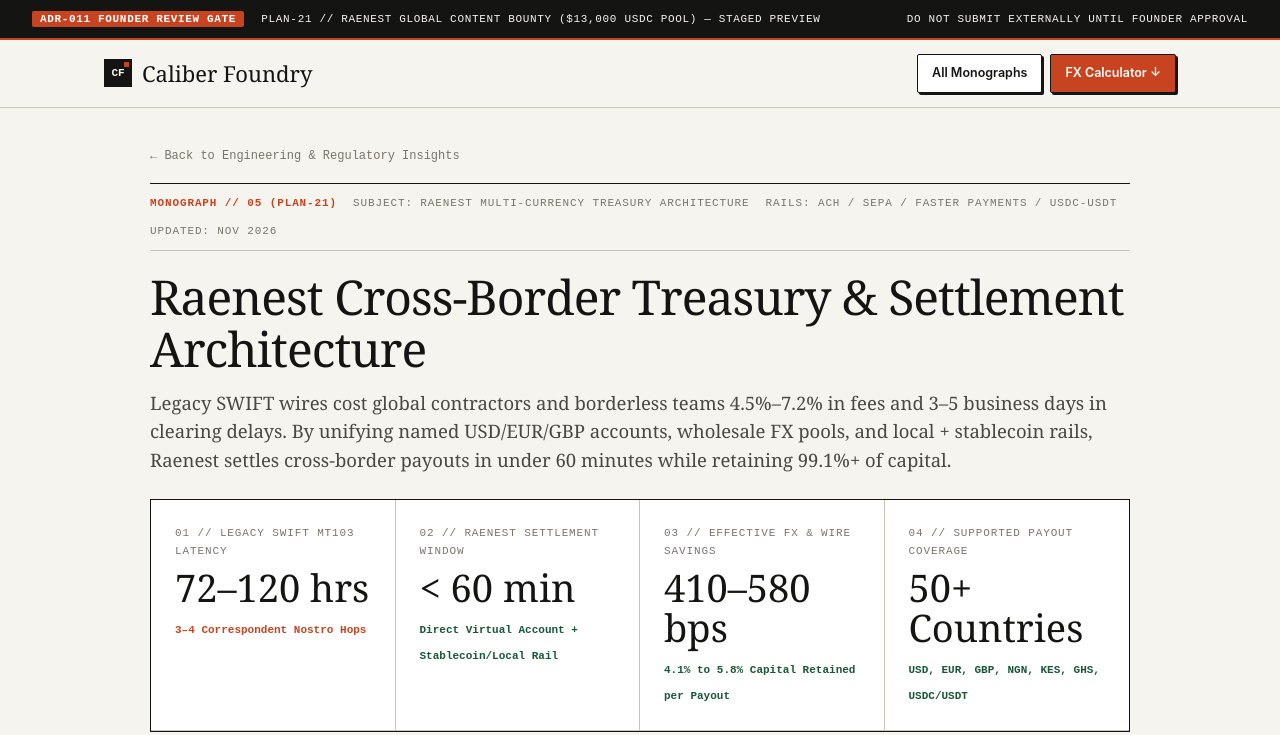
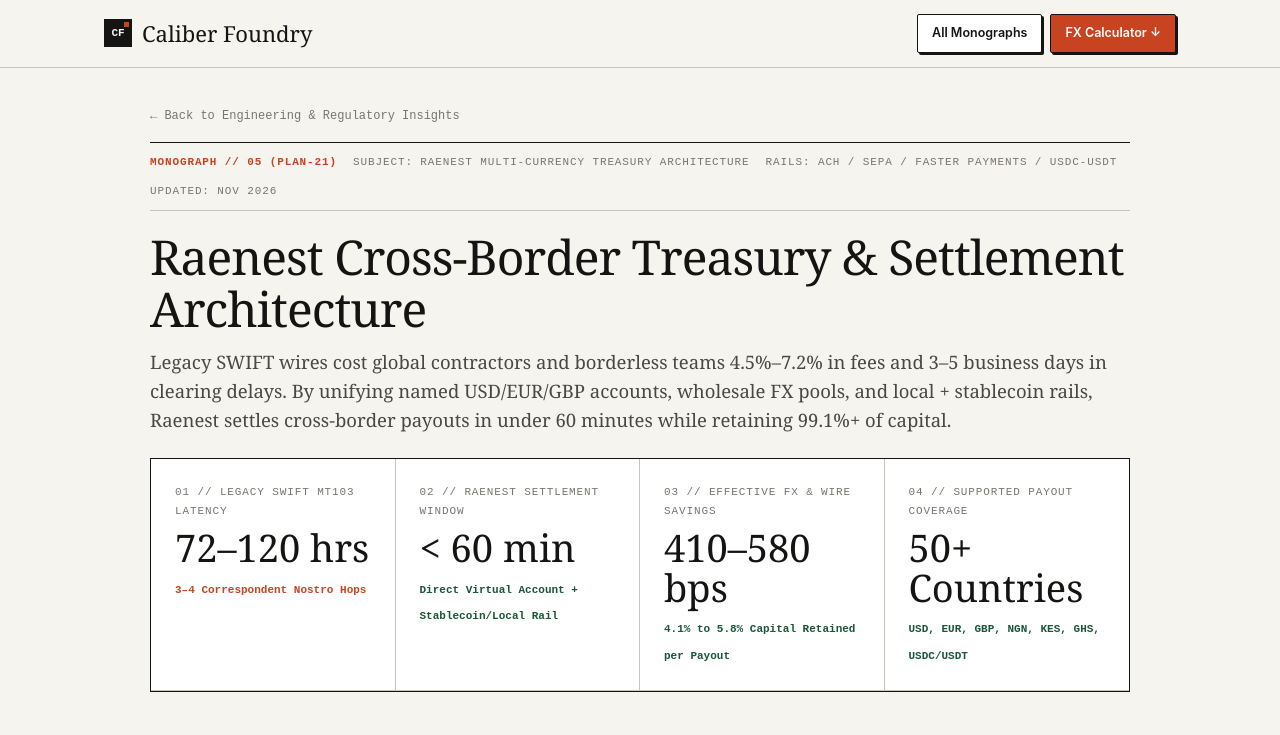
Before and after one commit to caliberfoundry/caliberfoundry.github.io, a plain HTML site: page insights/raenest-cross-border-settlement-architecture.html in a window 1280 px wide. Shown: the top 735 px of the page. Drawn offline with Linux system fonts and the light colour scheme.

Commit message:
chore(insights): remove internal ADR-011 staging banner from Raenest & Nosana monographs after Founder approval

```diff
--- a/insights/raenest-cross-border-settlement-architecture.html
+++ b/insights/raenest-cross-border-settlement-architecture.html
@@ -445,14 +445,6 @@
   </style>
 </head>
 <body>
-  <div class="review-banner">
-    <div>
-      <span class="review-badge">ADR-011 FOUNDER REVIEW GATE</span>
-      <span style="margin-left:10px;">PLAN-21 // RAENEST GLOBAL CONTENT BOUNTY ($13,000 USDC POOL) — STAGED PREVIEW</span>
-    </div>
-    <span>DO NOT SUBMIT EXTERNALLY UNTIL FOUNDER APPROVAL</span>
-  </div>
-
   <header class="site-header">
     <div class="header-inner">
       <a href="../" class="brand">
```
Also changed, not shown: insights/nosana-decentralized-gpu-inference-architecture.html (+0 -8 lines).
